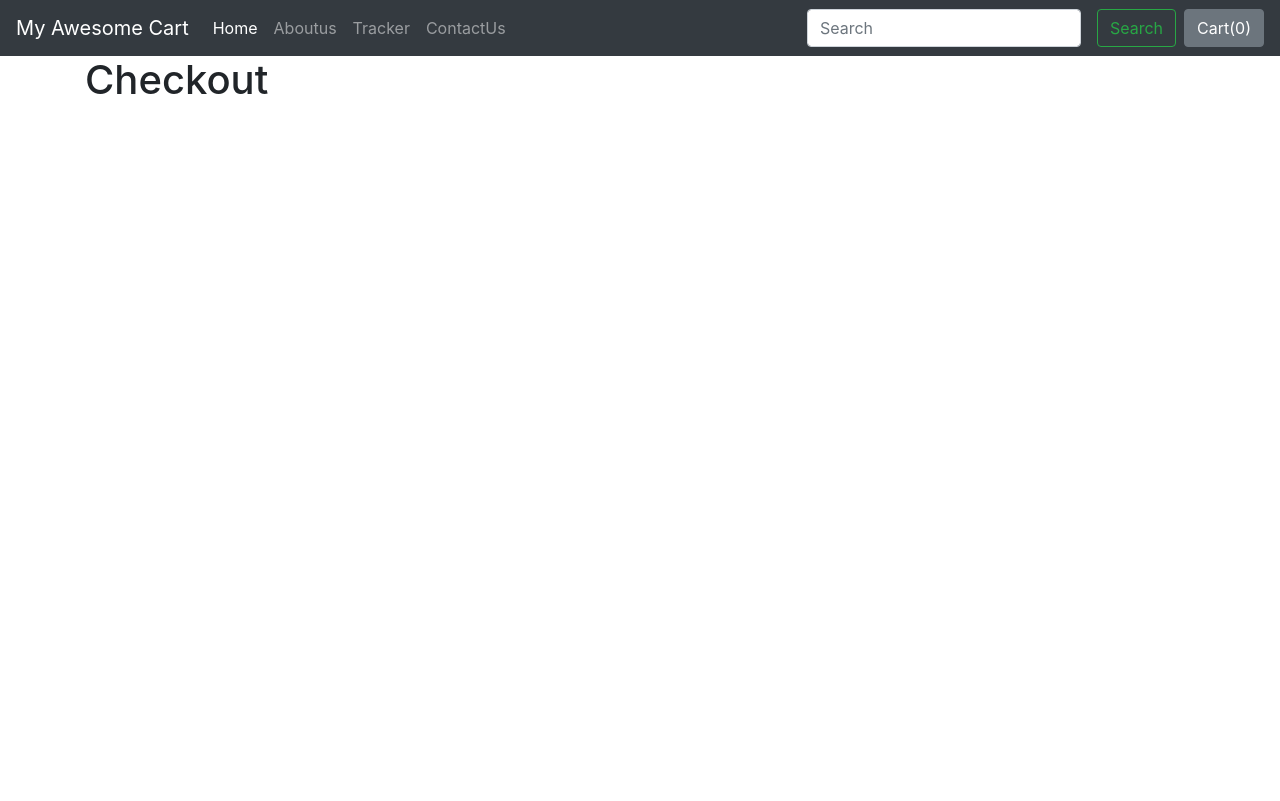
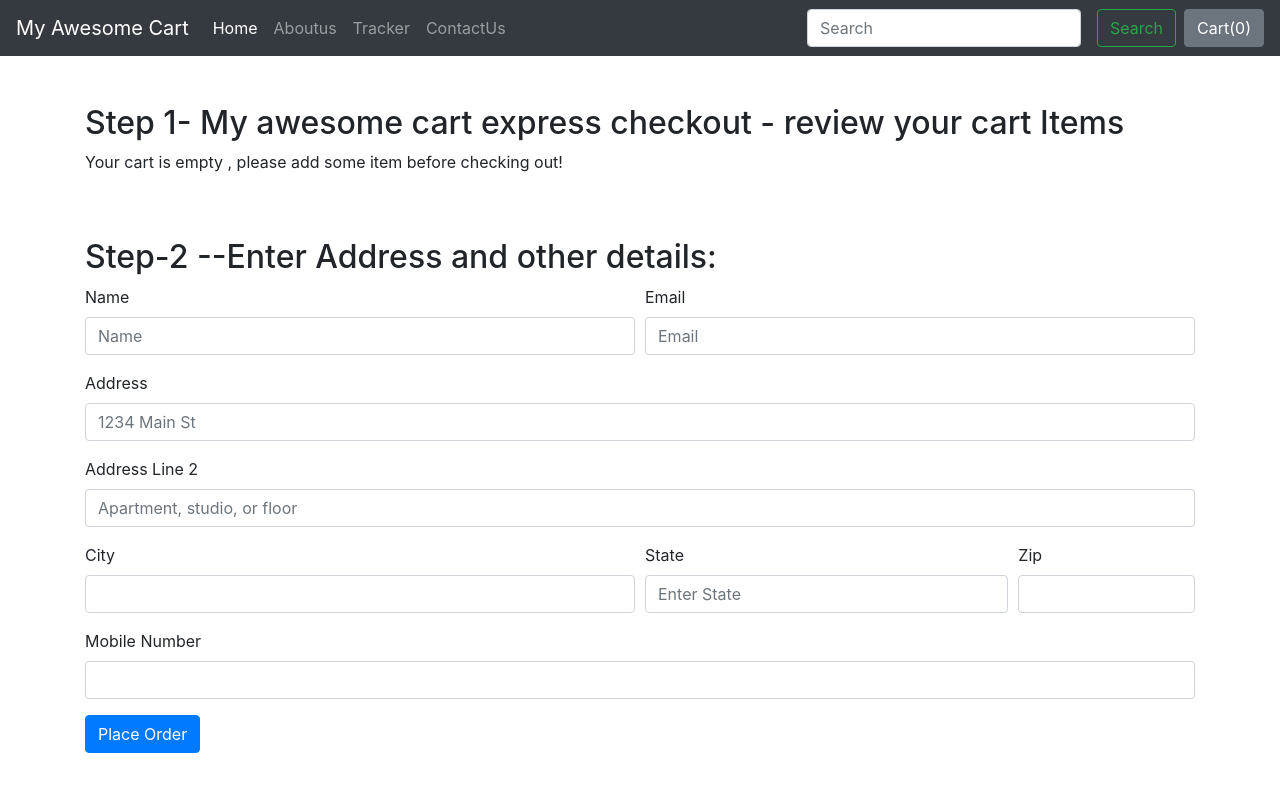
Before and after one commit to coders-nightmare/django_Mycart, a Django app: page /shop/checkout/ in a window 1280 px wide. Before the commit the page ends 94 px from the top, so only its background shows below. Run offline with Django 3.2, Linux system fonts and the light colour scheme; some libraries are stand-ins or nearby versions.

Commit message:
added items in checkout page

```diff
--- a/shop/templates/shop/checkout.html
+++ b/shop/templates/shop/checkout.html
@@ -1,14 +1,87 @@
 {% extends 'shop/base.html' %}
 <!-- added title -->
-{% block title %} Our Tracker {% endblock %}
+{% block title %}Checkout {% endblock %}
 <!-- added css here -->
 {% block body %}
 <div class="container">
-    <div class="row">
+    <div class="row my-5">
         <div class="col">
-            <h1>Checkout</h1>
+            <h2>Step 1- My awesome cart express checkout - review your cart Items</h2>
+            <ul class="list-group" id="items">
+            </ul>
+        </div>
+    </div>
+    <div class="row my-5">
+        <div class="col">
+            <h2>Step-2 --Enter Address and other details:</h2>
+            <form>
+                <div class="form-row">
+                    <div class="form-group col-md-6">
+                        <label for="name">Name</label>
+                        <input type="text" class="form-control" id="name" placeholder="Name">
+                    </div>
+                    <div class="form-group col-md-6">
+                        <label for="inputEmail4">Email</label>
+                        <input type="email" class="form-control" id="inputEmail4" placeholder="Email">
+                    </div>
+                </div>
+                <div class="form-group">
+                    <label for="inputAddress">Address</label>
+                    <input type="text" class="form-control" id="inputAddress" placeholder="1234 Main St">
+                </div>
+                <div class="form-group">
+                    <label for="inputAddress2">Address Line 2</label>
+                    <input type="text" class="form-control" id="inputAddress2"
+                        placeholder="Apartment, studio, or floor">
+                </div>
+                <div class="form-row">
+                    <div class="form-group col-md-6">
+                        <label for="inputCity">City</label>
+                        <input type="text" class="form-control" id="inputCity">
+                    </div>
+                    <div class="form-group col-md-4">
+                        <label for="inputState">State</label>
+                        <input type="text" class="form-control" id="inputState" placeholder="Enter State">
+                    </div>
+                    <div class="form-group col-md-2">
+                        <label for="inputZip">Zip</label>
+                        <input type="text" class="form-control" id="inputZip">
+                    </div>
+                    <div class="form-group col">
+                        <label for="number">Mobile Number</label>
+                        <input type="tel" class="form-control" id="number">
+                    </div>
+                </div>
+                <button type="submit" class="btn btn-primary">Place Order</button>
+            </form>
         </div>
     </div>
 </div>
 {% endblock %}
 <!-- end  -->
+{%block js%}
+<script>
+if (localStorage.getItem('cart') == null) {
+    var cart = {};
+}
+else {
+    cart = JSON.parse(localStorage.getItem('cart'));
+}
+sum=0;
+if ($.isEmptyObject(cart)){
+    mystr=`<p>Your cart is empty , please add some item before checking out!</p>`;
+    $('#items').append(mystr);
+}
+else{
+    for (item in cart) {
+        let name = cart[item][1];
+        let qty = cart[item][0];
+        sum=sum+qty;
+        mystr = `<li class="list-group-item d-flex justify-content-between align-items-center">${name}
+        <span class="badge badge-primary badge-pill">${qty}</span></li>`;
+        $('#items').append(mystr);
+    }
+}
+document.getElementById('cart').innerHTML=sum;
+</script>
+{%endblock%}
```
Also changed, not shown: shop/templates/shop/index.html (+13 -10 lines).
